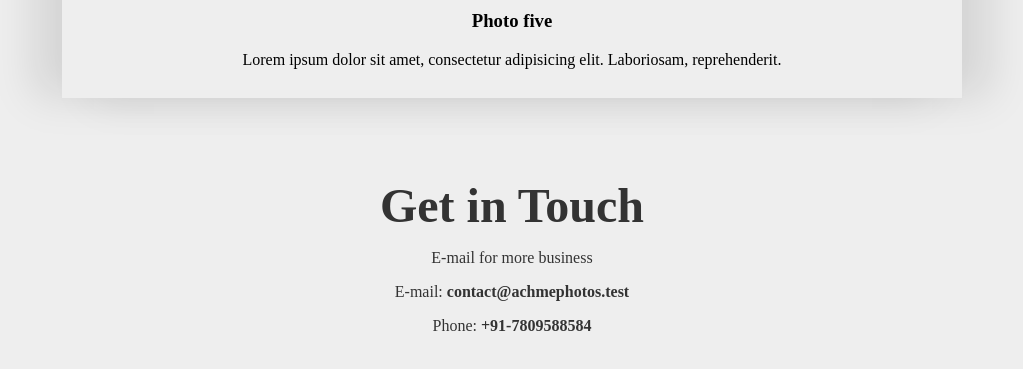
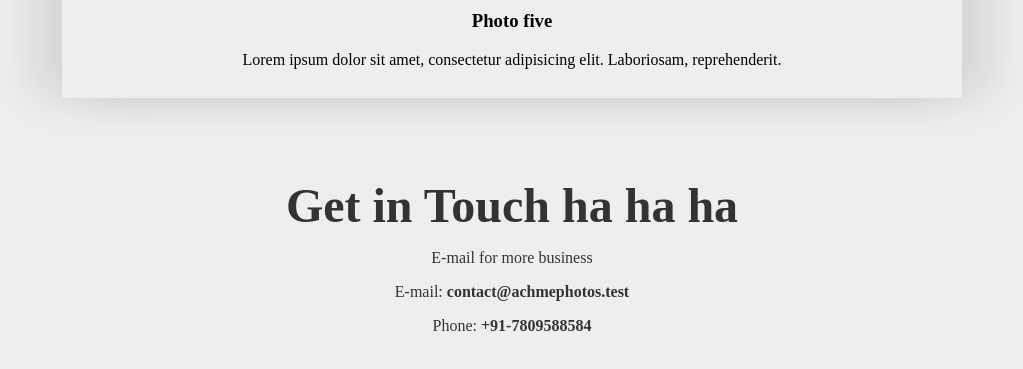
Before and after one commit to DaNu169/t-media, a plain HTML site: page index.html in a window 1280 px wide. Shown: the part 3906-4275 px from the top of the page, without its empty margins (128-1151 px from the left). Drawn offline with Linux system fonts and the light colour scheme.

Commit message:
adding the modified file

```diff
--- a/index.html
+++ b/index.html
@@ -56,7 +56,7 @@
      </main>
 
      <footer>
-         <h3>Get in Touch</h3>
+         <h3>Get in Touch ha ha ha</h3>
          <p>E-mail for more business</p>
          <p>E-mail: <strong>contact@achmephotos.test</strong></p>
          <p>Phone: <strong>+91-7809588584</strong></p>
```
